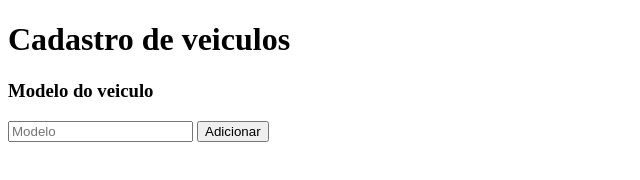
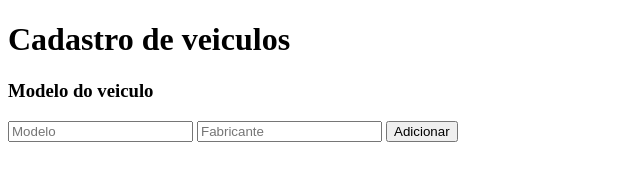
Before and after one commit to NicolasMoraesti/carro-git, a plain HTML site: page index.html in a window 1280 px wide. Shown: the whole page, without its empty margins (0-640 px from the left). Drawn offline with nearby package versions, Linux system fonts and the light colour scheme.

Commit message:
fabricante

```diff
--- a/index.html
+++ b/index.html
@@ -17,6 +17,8 @@
     <h3>Modelo do veiculo</h3>
     <input type="text" id="modelo-veiculo" required placeholder="Modelo">
 
+    <input type="text" id="marca-veiculo" required placeholder="Fabricante">
+
     <button type="submit" id="bnt_adicionar">Adicionar</button>
   </form>
   <script src="https://code.jquery.com/jquery-3.7.1.js"></script>
```
